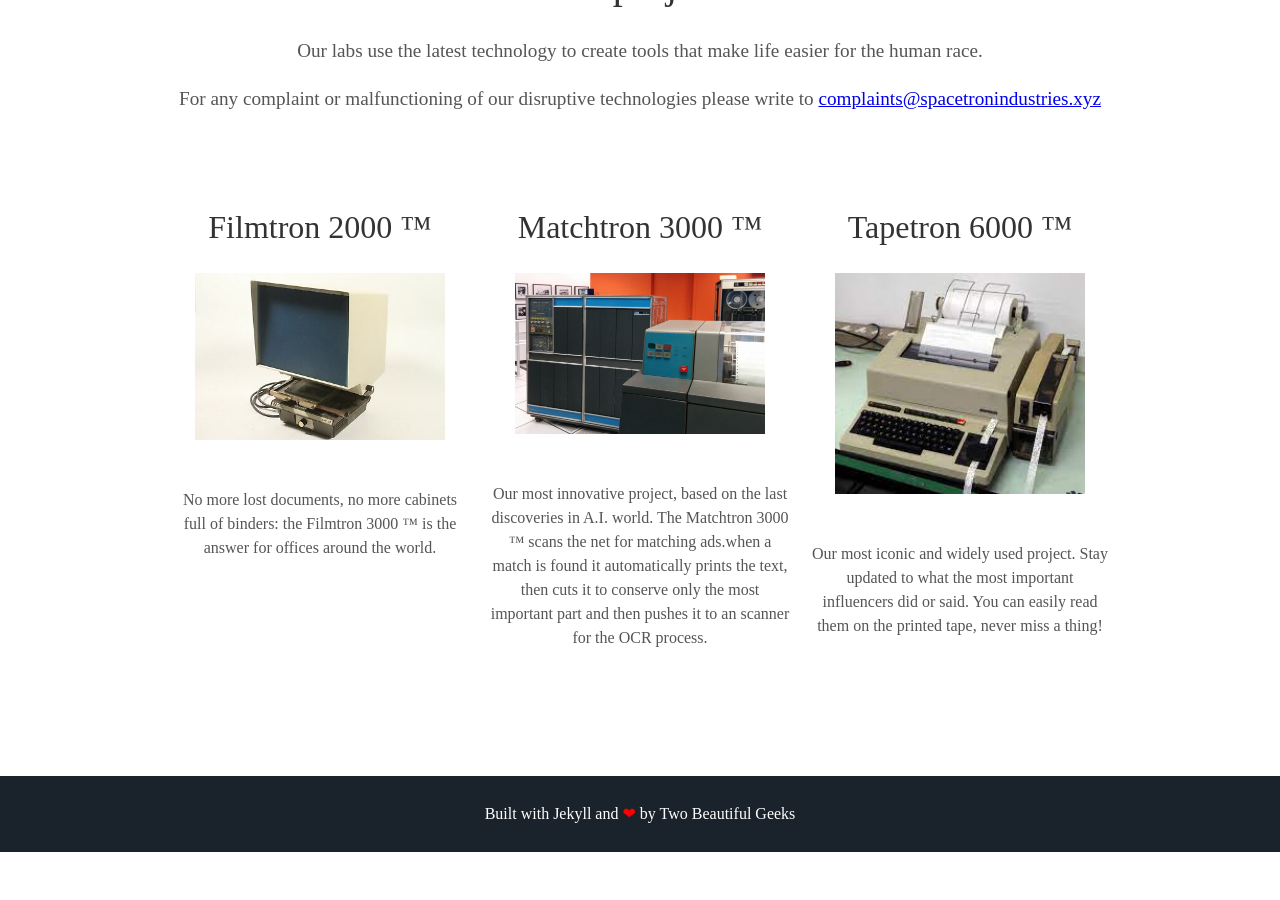
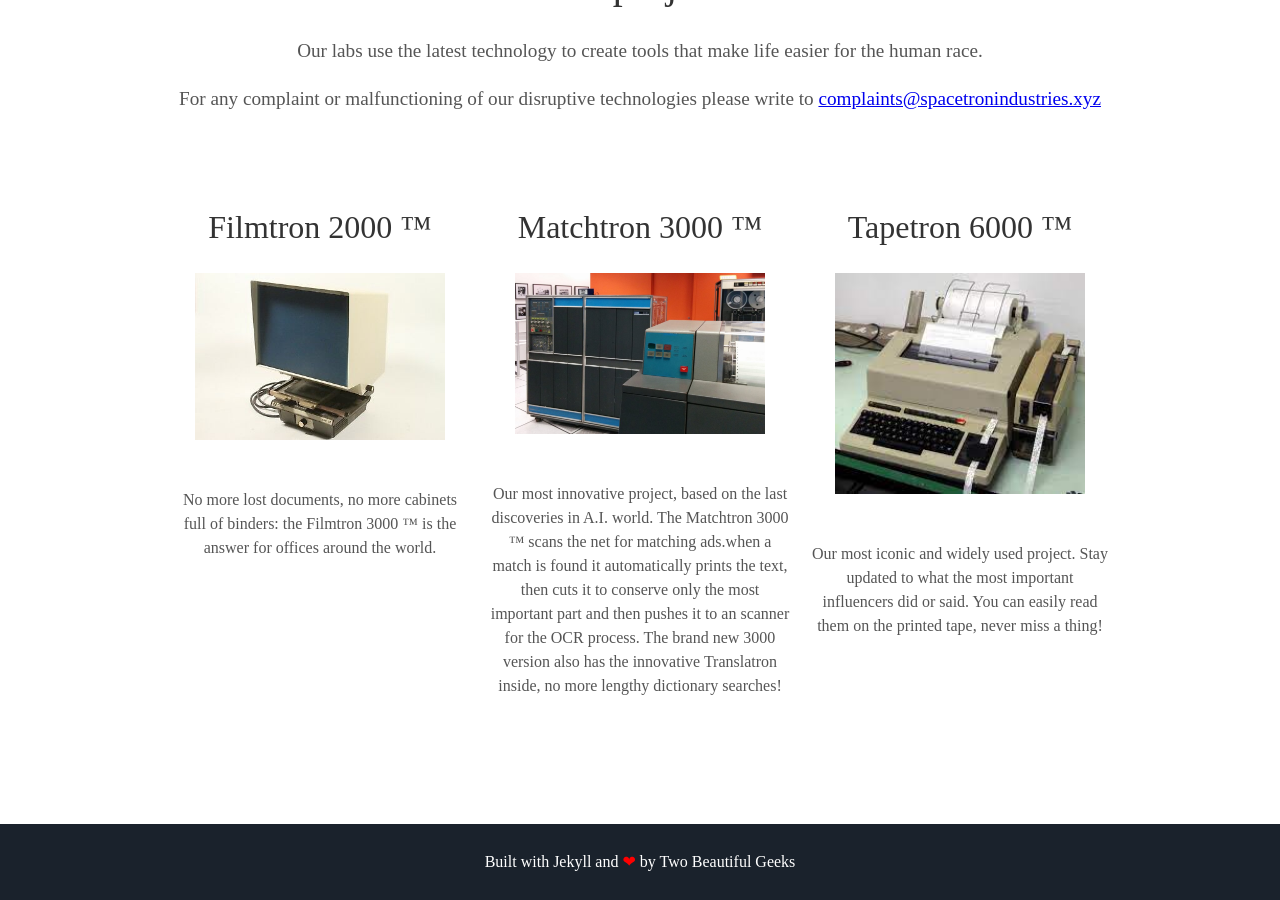
Before and after one commit to TwoBeautifulGeeks/spacetron, a Jekyll site: the page built from index.html, in a window 1280 px wide and 900 px high, scrolled down 1020 px. Built offline with Jekyll 4.4.1, drawn with Linux system fonts in a browser that asks for light colours; some web fonts are replaced; before the commit the page ends 1872 px from its top, so only the background shows below that.

Commit message:
Added text Matchtron 3000

```diff
--- a/_includes/about.html
+++ b/_includes/about.html
@@ -18,8 +18,12 @@
   <div class="tech">
     <h2>Matchtron 3000 ™ </h2>
     <img width="250px" src="../assets/img/matchtron.jpg">
-    <p>Our most innovative project, based on the last discoveries in A.I. world. The Matchtron 3000 ™ scans the net for
-    matching ads.when a match is found it automatically prints the text, then cuts it to conserve only the most important part and then pushes it to an scanner for the OCR process. </p>
+    <p>
+      Our most innovative project, based on the last discoveries in A.I. world. The Matchtron 3000 ™ scans the net for
+    matching ads.when a match is found it automatically prints the text, then cuts it to conserve only the most important part and then pushes it to an scanner for the OCR process.
+    The brand new 3000 version also has the innovative Translatron inside, no more lengthy dictionary searches!
+
+   </p>
   </div>
   <div class="tech">
     <h2>Tapetron 6000 ™</h2>
```
